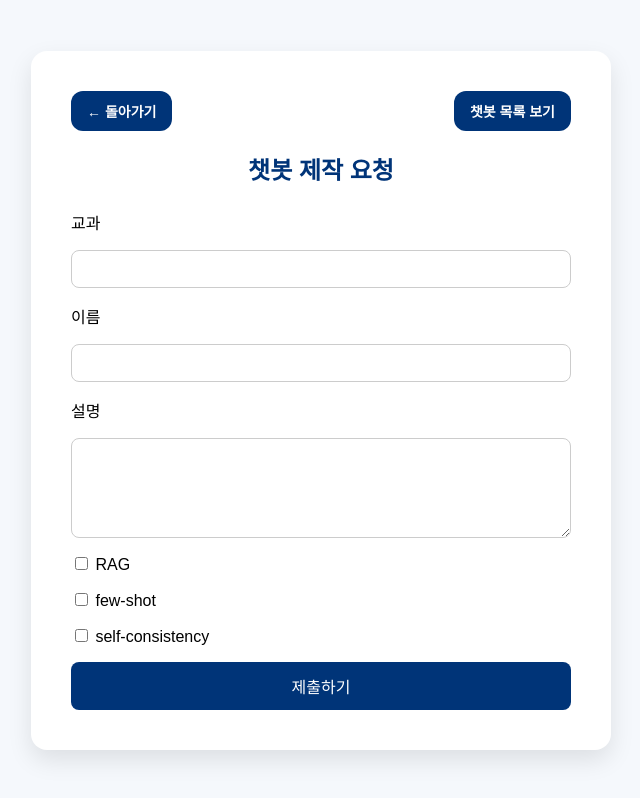
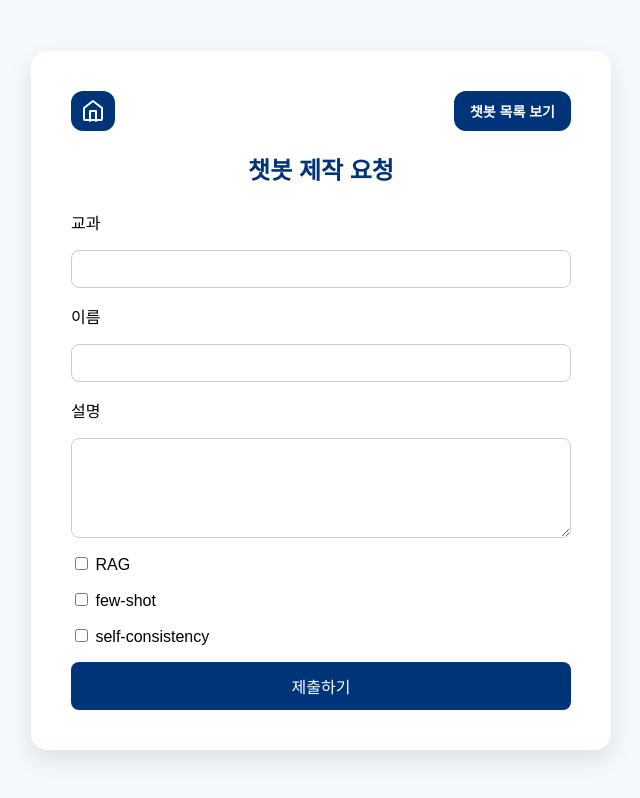
Before and after one commit to jangheonyeong/ChatbotForm, a website built with Vite: page CreateChatbot.html in a window 1280 px wide. Shown: the whole page, without its empty margins (319-959 px from the left). Built offline with nearby package versions, Linux system fonts and the light colour scheme.

Commit message:
change home emoji

```diff
--- a/ChatbotListStyles.css
+++ b/ChatbotListStyles.css
@@ -29,6 +29,27 @@ body {
 }
 
 .nav-btn:hover {
+  background-color: #0050aa;
+}
+
+.home-btn {
+  background-color: #003478;
+  border: none;
+  padding: 8px 10px;
+  border-radius: 12px;
+  display: flex;
+  align-items: center;
+  justify-content: center;
+  cursor: pointer;
+  transition: background-color 0.2s;
+}
+
+.home-btn svg {
+  width: 24px;
+  height: 24px;
+}
+
+.home-btn:hover {
   background-color: #0050aa;
 }
 
@@ -120,7 +141,6 @@ input.hidden,
   display: none;
 }
 
-/* ✅ 체크박스 기본 모양 + 강조 효과만 */
 input[type="checkbox"] {
   accent-color: #003478;
   transform: scale(1.2);
@@ -129,7 +149,6 @@ input[type="checkbox"] {
   vertical-align: middle;
 }
 
-/* ✅ 체크박스 라벨 수평 정렬 */
 .checkbox-row {
   display: flex;
   align-items: center;
@@ -137,7 +156,6 @@ input[type="checkbox"] {
   margin: 4px 0;
 }
 
-/* ✅ 링크 스타일 */
 a.rag-link {
   color: #5a2ca0;
   text-decoration: underline;
@@ -148,7 +166,6 @@ a.rag-link:hover {
   color: #7a42c5;
 }
 
-/* ✅ 입력 input */
 .few-input {
   margin-top: 6px;
   padding: 4px 6px;
@@ -158,7 +175,6 @@ a.rag-link:hover {
   border: 1px solid #ccc;
 }
 
-/* ✅ 예시 추가 버튼 */
 .add-few {
   margin-top: 8px;
   padding: 4px 8px;
@@ -170,13 +186,11 @@ a.rag-link:hover {
   cursor: pointer;
 }
 
-/* ✅ 파일 선택 input */
 input[type="file"] {
   margin: 4px 0;
   font-size: 13px;
 }
 
-/* ✅ 강조 텍스트 */
 strong {
   font-weight: 600;
 }
--- a/CreateChatbot.html
+++ b/CreateChatbot.html
@@ -9,7 +9,12 @@
 <body>
   <div class="form-container">
     <div class="top-buttons">
-      <button onclick="location.href='AfterLogIn.html'" class="nav-btn">← 돌아가기</button>
+      <button onclick="location.href='AfterLogIn.html'" class="home-btn" title="홈으로">
+        <svg xmlns="http://www.w3.org/2000/svg" width="20" height="20" fill="none" stroke="white" stroke-width="2" stroke-linecap="round" stroke-linejoin="round" class="feather feather-home">
+          <path d="M3 9L12 2l9 7v11a1 1 0 0 1-1 1H4a1 1 0 0 1-1-1z" />
+          <polyline points="9 22 9 12 15 12 15 22" />
+        </svg>
+      </button>
       <a href="ChatbotList.html" class="nav-btn">챗봇 목록 보기</a>
     </div>
 
--- a/CreateChatbotStyles.css
+++ b/CreateChatbotStyles.css
@@ -38,6 +38,27 @@ body {
 }
 
 .nav-btn:hover {
+  background-color: #0050aa;
+}
+
+.home-btn {
+  background-color: #003478;
+  border: none;
+  padding: 8px 10px;
+  border-radius: 12px;
+  display: flex;
+  align-items: center;
+  justify-content: center;
+  cursor: pointer;
+  transition: background-color 0.2s;
+}
+
+.home-btn svg {
+  width: 24px;
+  height: 24px;
+}
+
+.home-btn:hover {
   background-color: #0050aa;
 }
 
```
Also changed, not shown: ChatbotList.html (+6 -1 lines).
